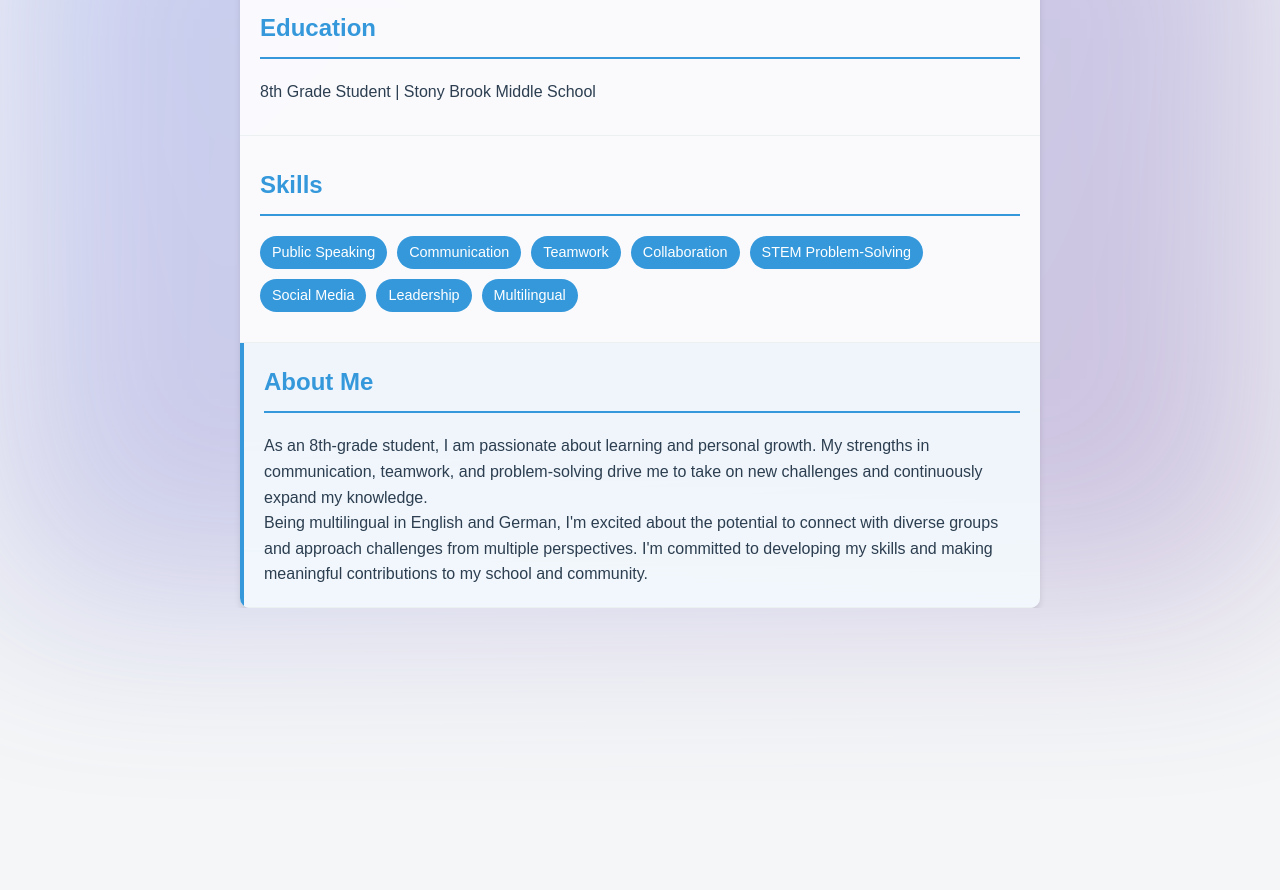
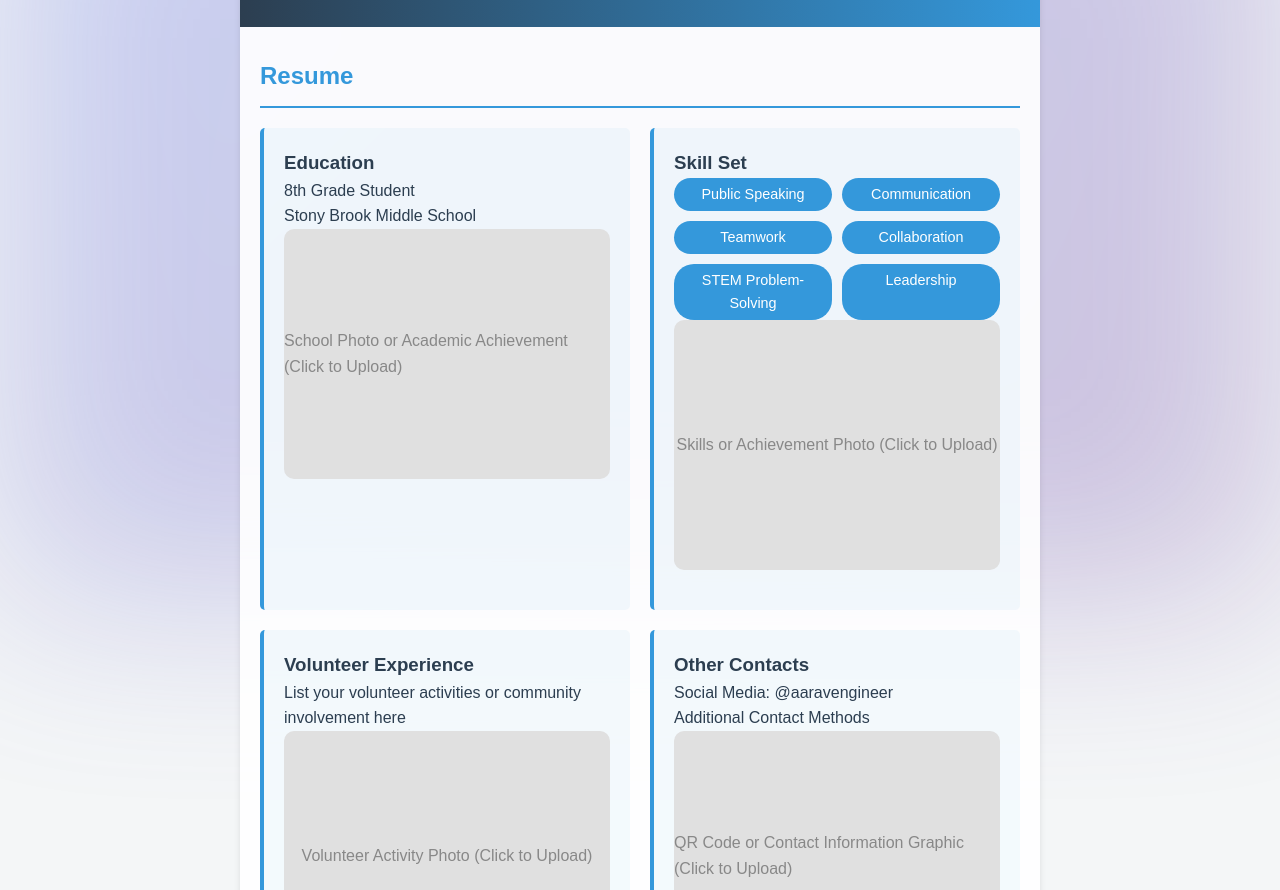
Before and after one commit to adotengineer/adotengineer.github.io, a plain HTML site: page index.html in a window 1280 px wide. Shown: the part 201-1091 px from the top of the page. Before the commit the page ends 809 px from the top, so only its background shows below. Drawn offline with Linux system fonts and the light colour scheme.

Commit message:
Update index.html

```diff
--- a/index.html
+++ b/index.html
@@ -54,6 +54,15 @@
             position: relative;
         }
 
+        .profile-photo {
+            width: 200px;
+            height: 200px;
+            border-radius: 50%;
+            object-fit: cover;
+            border: 4px solid white;
+            margin-bottom: 15px;
+        }
+
         .header h1 {
             font-size: 2.5em;
             margin-bottom: 10px;
@@ -80,9 +89,22 @@
             font-size: 1.5em;
         }
 
-        .skills-list {
-            display: flex;
-            flex-wrap: wrap;
+        .resume-grid {
+            display: grid;
+            grid-template-columns: 1fr 1fr;
+            gap: 20px;
+        }
+
+        .resume-section {
+            background-color: rgba(52, 152, 219, 0.05);
+            border-left: 4px solid var(--accent-color);
+            padding: 20px;
+            border-radius: 5px;
+        }
+
+        .skill-grid {
+            display: grid;
+            grid-template-columns: repeat(2, 1fr);
             gap: 10px;
         }
 
@@ -92,23 +114,24 @@
             padding: 5px 12px;
             border-radius: 20px;
             font-size: 0.9em;
-            transition: transform 0.3s ease;
+            text-align: center;
         }
 
-        .skill-tag:hover {
-            transform: scale(1.05);
-        }
-
-        .cover-letter {
-            background-color: rgba(52, 152, 219, 0.05);
-            border-left: 4px solid var(--accent-color);
-            padding: 20px;
+        .photo-placeholder {
+            width: 100%;
+            height: 250px;
+            background-color: #e0e0e0;
+            display: flex;
+            justify-content: center;
+            align-items: center;
+            color: #888;
+            border-radius: 10px;
+            margin-bottom: 20px;
         }
 
         @media (max-width: 600px) {
-            .container {
-                width: 100%;
-                border-radius: 0;
+            .resume-grid, .skill-grid {
+                grid-template-columns: 1fr;
             }
         }
     </style>
@@ -117,6 +140,9 @@
     <div class="background-blur"></div>
     <div class="container">
         <div class="header">
+            <!-- Profile Photo Placeholder -->
+            <img src="/api/placeholder/200/200" alt="Aarav Engineer" class="profile-photo">
+
             <h1>Aarav Engineer</h1>
             <div class="contact-info">
                 Email: aaravaengineer@gmail.com | Phone: 351-220-0966
@@ -124,29 +150,65 @@
         </div>
 
         <div class="section">
-            <h2 class="section-title">Education</h2>
-            <p>8th Grade Student | Stony Brook Middle School</p>
+            <h2 class="section-title">Resume</h2>
+            <div class="resume-grid">
+                <!-- Education Section -->
+                <div class="resume-section">
+                    <h3>Education</h3>
+                    <p>8th Grade Student</p>
+                    <p>Stony Brook Middle School</p>
+
+                    <!-- Optional: Photo of school or academic achievement -->
+                    <div class="photo-placeholder">
+                        School Photo or Academic Achievement
+                        (Click to Upload)
+                    </div>
                 </div>
 
-        <div class="section">
-            <h2 class="section-title">Skills</h2>
-            <div class="skills-list">
+                <!-- Skill Set Section -->
+                <div class="resume-section">
+                    <h3>Skill Set</h3>
+                    <div class="skill-grid">
                         <div class="skill-tag">Public Speaking</div>
                         <div class="skill-tag">Communication</div>
                         <div class="skill-tag">Teamwork</div>
                         <div class="skill-tag">Collaboration</div>
                         <div class="skill-tag">STEM Problem-Solving</div>
-                <div class="skill-tag">Social Media</div>
                         <div class="skill-tag">Leadership</div>
-                <div class="skill-tag">Multilingual</div>
+                    </div>
+
+                    <!-- Optional: Photo demonstrating skills -->
+                    <div class="photo-placeholder">
+                        Skills or Achievement Photo
+                        (Click to Upload)
                     </div>
                 </div>
 
-        <div class="section cover-letter">
-            <h2 class="section-title">About Me</h2>
-            <p>As an 8th-grade student, I am passionate about learning and personal growth. My strengths in communication, teamwork, and problem-solving drive me to take on new challenges and continuously expand my knowledge.</p>
+                <!-- Volunteer Experience Section -->
+                <div class="resume-section">
+                    <h3>Volunteer Experience</h3>
+                    <p>List your volunteer activities or community involvement here</p>
 
-            <p>Being multilingual in English and German, I'm excited about the potential to connect with diverse groups and approach challenges from multiple perspectives. I'm committed to developing my skills and making meaningful contributions to my school and community.</p>
+                    <!-- Optional: Volunteer activity photo -->
+                    <div class="photo-placeholder">
+                        Volunteer Activity Photo
+                        (Click to Upload)
+                    </div>
+                </div>
+
+                <!-- Other Contact Section -->
+                <div class="resume-section">
+                    <h3>Other Contacts</h3>
+                    <p>Social Media: @aaravengineer</p>
+                    <p>Additional Contact Methods</p>
+
+                    <!-- Optional: QR Code or Additional Contact Photo -->
+                    <div class="photo-placeholder">
+                        QR Code or Contact Information Graphic
+                        (Click to Upload)
+                    </div>
+                </div>
+            </div>
         </div>
     </div>
 </body>
```
Lines whose indentation alone changed are shown as unchanged.
